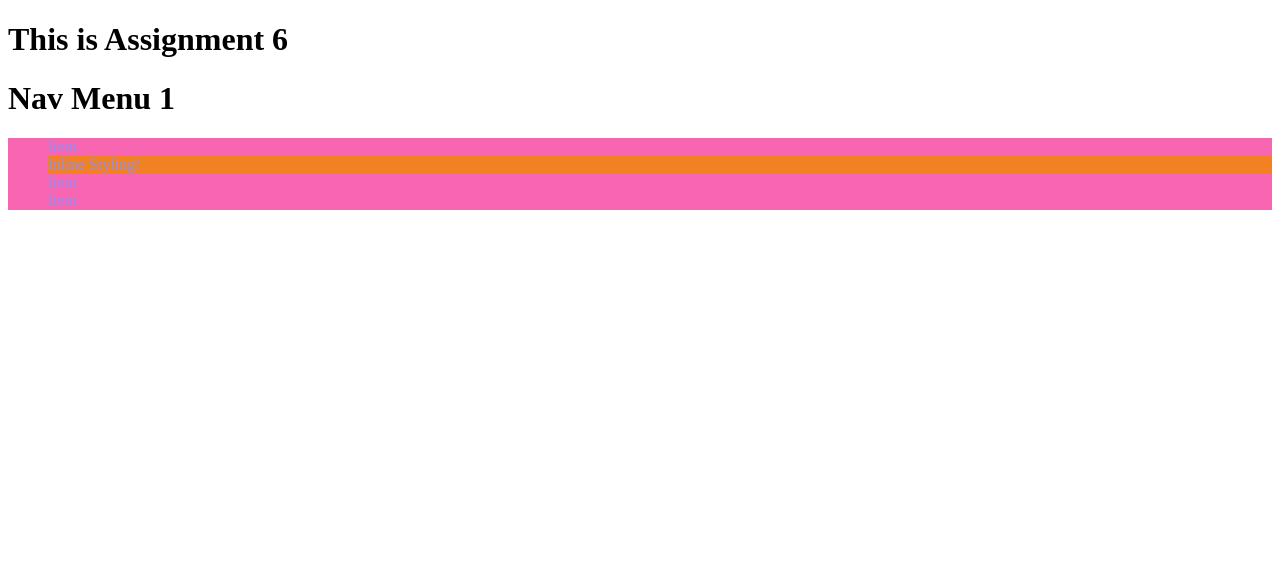
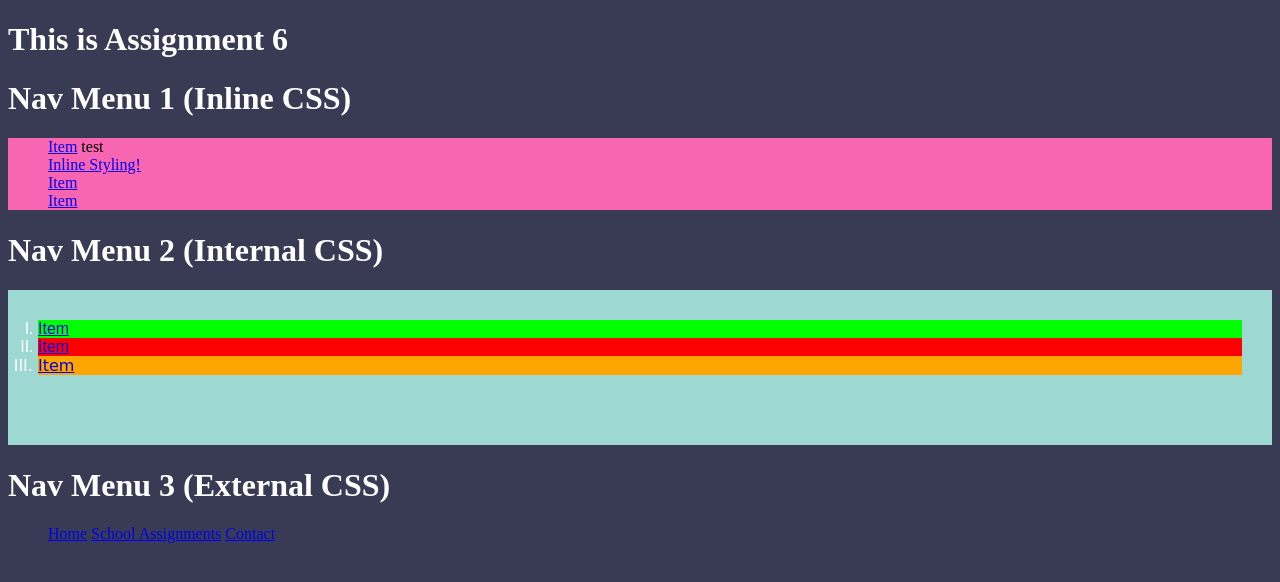
Before and after one commit to HercMakesThings/Portfolio-first, a plain HTML site: page Assignments/Assignment6/index.html in a window 1280 px wide. Drawn offline with Linux system fonts and the light colour scheme.

Commit message:
Finished Assignment 6 + Created Navbar

```diff
--- a/Assignments/Assignment6/index.html
+++ b/Assignments/Assignment6/index.html
@@ -3,20 +3,75 @@
   <head>
     <meta charset="utf-8">
     <title>Assignment 6</title>
+    <style media="screen">
+      /* body{
+        background-color: #383B53;
+        color: #fff;
+      } */
+
+      ol{
+          background-color: #9DD9D2;
+          padding: 30px;
+          padding-bottom: 70px;
+      }
+
+      ol li{
+        background-color: pink;
+      }
+
+      #item1{
+        background-color: lime;
+        font-family: sans-serif;
+      }
+
+      #item2{
+        background-color: red;
+        font-family: fantasy;
+      }
+
+      #item3{
+        background-color: orange;
+        font-family: cursive;
+      }
+
+    </style>
+    <link rel="stylesheet" href="style.css">
   </head>
   <body>
 
     <h1>This is Assignment 6</h1>
-
-    <h1>Nav Menu 1</h1>
-
-    <ul style="list-style-type:none; color:#918EF4; background-color:#F865B0">
-      <li>Item</li>
-      <li style="background-color:#F28123">Inline Styling!</li>
-      <li>Item</li>
-      <li>Item</li>
+    <!-- Unordered List w/ Inline Styling -->
+    <!-- KEYBOARD SHORTCUT: CMD + / -->
+    <h1>Nav Menu 1 (Inline CSS)</h1>
+    <ul style="list-style-type:none; color:#000; background-color:#F865B0">
+      <li><a href="#">Item</a> test</li>
+      <li><a href="#">Inline Styling!</a></li>
+      <li><a href="#">Item</a></li>
+      <li><a href="#">Item</a></li>
     </ul>
 
+    <!-- Ordered List w/ Internal Styling -->
+    <h1>Nav Menu 2 (Internal CSS)</h1>
+    <ol type="I">
+      <li id="item1">
+        <a href="#">Item</a>
+      </li>
+      <li id="item2">
+        <a href="#">Item</a>
+      </li>
+      <li id="item3">
+        <a href="#">Item</a>
+      </li>
+    </ol>
+
+
+    <!-- Third and final List w/ External Styling -->
+    <h1>Nav Menu 3 (External CSS)</h1>
+    <ul id="nav-list">
+      <li><a href="#">Home</a></li>
+      <li><a href="#">School Assignments</a></li>
+      <li><a href="#">Contact</a></li>
+    </ul>
 
 
 
--- /dev/null
+++ b/Assignments/Assignment6/style.css
@@ -0,0 +1,20 @@
+body{
+  background-color: #383B53;
+  color: #fff;
+}
+
+/**********************************/
+/******* nav-list styles **********/
+/**********************************/
+#nav-list{
+  list-style-type: none;
+}
+
+#nav-list li{
+  display: inline;
+}
+
+#nav-list li a:hover{
+  color: #fff;
+  /* background-color: cyan; */
+}
--- /dev/null
+++ b/css/style.css
@@ -0,0 +1,16 @@
+
+/**********************************/
+/******* nav-list styles **********/
+/**********************************/
+#nav-list{
+  list-style-type: none;
+}
+
+#nav-list li{
+  display: inline;
+}
+
+#nav-list li a:hover{
+  color: #fff;
+  /* background-color: cyan; */
+}
```
Also changed, not shown: index.html (+10 -1 lines).
